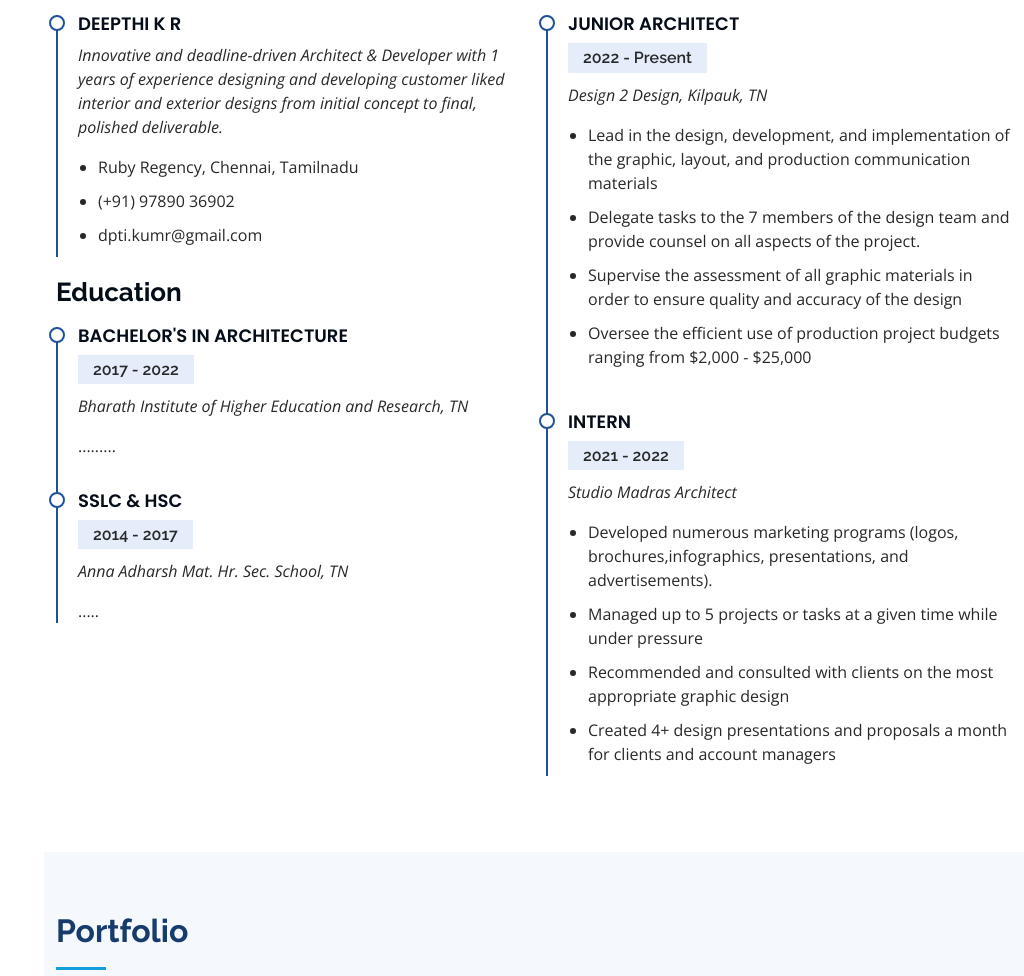
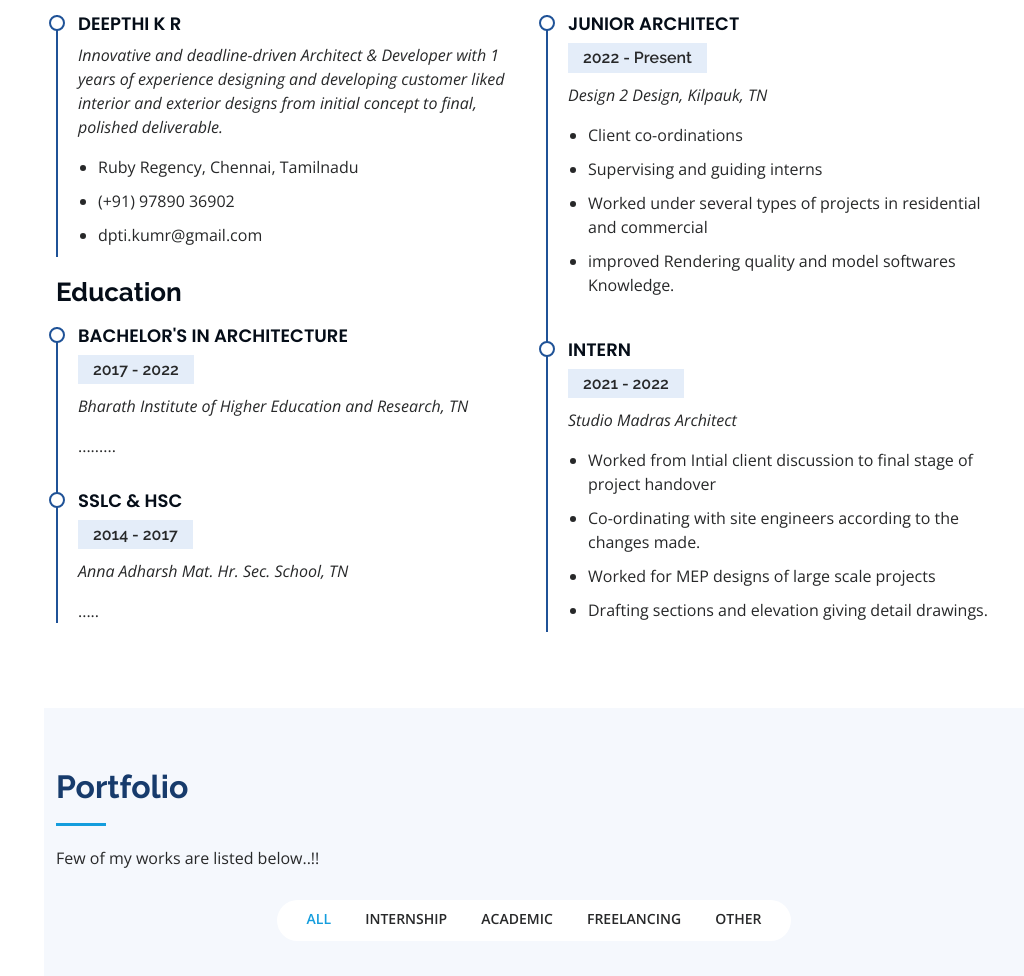
Before and after one commit to Deepthi-Kumar/port, a plain HTML site: page index.html in a window 1280 px wide. Shown: the part 2855-3831 px from the top of the page, without its empty margins (256-1280 px from the left). Drawn offline with nearby package versions, Linux system fonts and the light colour scheme; grey boxes are pictures that could not be loaded.

Commit message:
detail bio
detail bio

```diff
--- a/index.html
+++ b/index.html
@@ -8,21 +8,17 @@
   <title>Portfolio</title>
   <meta content="" name="description">
   <meta content="" name="keywords">
-
   <!-- Favicons
   <link href="#" rel="icon">
   <link href="#" rel="apple-touch-icon">
   -->
-
   <link href="https://fonts.googleapis.com/css?family=Open+Sans:300,300i,400,400i,600,600i,700,700i|Raleway:300,300i,400,400i,500,500i,600,600i,700,700i|Poppins:300,300i,400,400i,500,500i,600,600i,700,700i" rel="stylesheet">
-
   <link href="assets/vendor/aos/aos.css" rel="stylesheet">
   <link href="assets/vendor/bootstrap/css/bootstrap.min.css" rel="stylesheet">
   <link href="assets/vendor/bootstrap-icons/bootstrap-icons.css" rel="stylesheet">
   <link href="assets/vendor/boxicons/css/boxicons.min.css" rel="stylesheet">
   <link href="assets/vendor/glightbox/css/glightbox.min.css" rel="stylesheet">
   <link href="assets/vendor/swiper/swiper-bundle.min.css" rel="stylesheet">
-
   <link href="assets/css/style.css" rel="stylesheet">
 
 
@@ -300,10 +296,10 @@
               <h5>2022 - Present</h5>
               <p><em>Design 2 Design, Kilpauk, TN </em></p>
               <ul>
-                <li>Lead in the design, development, and implementation of the graphic, layout, and production communication materials</li>
-                <li>Delegate tasks to the 7 members of the design team and provide counsel on all aspects of the project. </li>
-                <li>Supervise the assessment of all graphic materials in order to ensure quality and accuracy of the design</li>
-                <li>Oversee the efficient use of production project budgets ranging from $2,000 - $25,000</li>
+                <li>Client co-ordinations</li>
+                <li>Supervising and guiding interns</li>
+                <li>Worked under several types of projects in residential and commercial</li>
+                <li>improved Rendering quality and model softwares Knowledge.</li>
               </ul>
             </div>
             <div class="resume-item">
@@ -311,10 +307,10 @@
               <h5>2021 - 2022</h5>
               <p><em>Studio Madras Architect</em></p>
               <ul>
-                <li>Developed numerous marketing programs (logos, brochures,infographics, presentations, and advertisements).</li>
-                <li>Managed up to 5 projects or tasks at a given time while under pressure</li>
-                <li>Recommended and consulted with clients on the most appropriate graphic design</li>
-                <li>Created 4+ design presentations and proposals a month for clients and account managers</li>
+                <li>Worked from Intial client discussion to final stage of project handover</li>
+                <li>Co-ordinating with site engineers according to the changes made.</li>
+                <li>Worked for MEP designs of large scale projects </li>
+                <li>Drafting sections and elevation giving detail drawings.</li>
               </ul>
             </div>
           </div>
```
Also changed, not shown: inner-page.html (+2 -2 lines), portfolio-details.html (+3 -64 lines).
